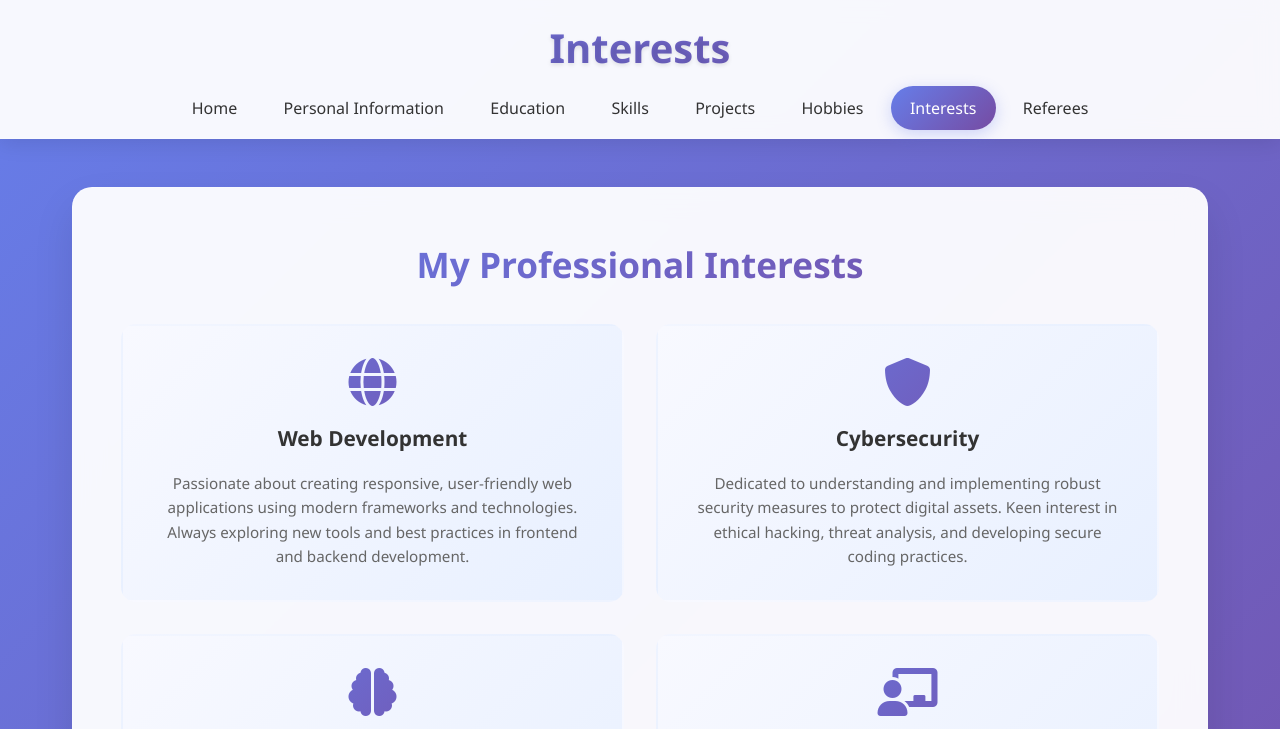
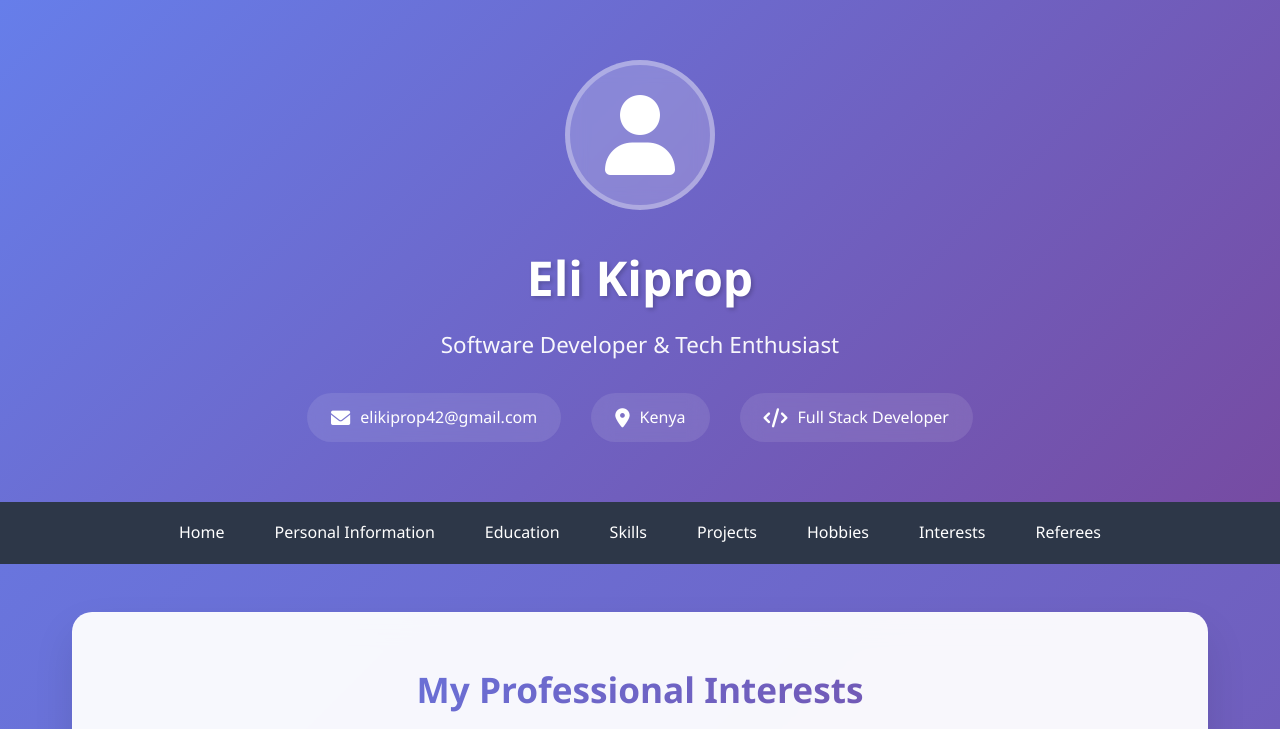
Before and after one commit to elikiprop/cv, a website: page interests.html in a window 1280 px wide. Shown: the top 729 px of the page. Drawn offline with Linux system fonts and the light colour scheme.

Commit message:
Refactor header styles and update layout

```diff
--- a/interests.html
+++ b/interests.html
@@ -24,60 +24,116 @@
             min-height: 100vh;
         }
 
+         /* NEW HEADER STYLES */
         .header {
-            background: rgba(255, 255, 255, 0.95);
+            background: linear-gradient(135deg, #667eea 0%, #764ba2 100%);
+            color: white;
+            padding: 60px 40px;
+            text-align: center;
+        }
+
+        .header-content {
+            max-width: 800px;
+            margin: 0 auto;
+        }
+
+        .profile-img {
+            width: 150px;
+            height: 150px;
+            background: rgba(255,255,255,0.2);
+            border: 5px solid rgba(255,255,255,0.3);
+            border-radius: 50%;
+            display: flex;
+            align-items: center;
+            justify-content: center;
+            margin: 0 auto 30px;
             backdrop-filter: blur(10px);
-            border-bottom: 1px solid rgba(255, 255, 255, 0.2);
-            padding: 1rem 0;
-            position: sticky;
-            top: 0;
-            z-index: 1000;
-            box-shadow: 0 4px 20px rgba(0, 0, 0, 0.1);
+        }
+
+        .profile-img i {
+            font-size: 80px;
+            color: white;
         }
 
         .header h1 {
-            text-align: center;
-            font-size: 2.5rem;
-            margin-bottom: 1rem;
-            background: linear-gradient(135deg, #667eea, #764ba2);
-            -webkit-background-clip: text;
-            -webkit-text-fill-color: transparent;
-            background-clip: text;
+            font-size: 3em;
+            margin-bottom: 10px;
             font-weight: 700;
-            text-shadow: 0 2px 4px rgba(0, 0, 0, 0.1);
+            text-shadow: 2px 2px 4px rgba(0,0,0,0.2);
+        }
+
+        .subtitle {
+            font-size: 1.4em;
+            margin-bottom: 30px;
+            opacity: 0.95;
+            font-weight: 300;
+        }
+
+        .contact-info {
+            display: flex;
+            gap: 30px;
+            justify-content: center;
+            flex-wrap: wrap;
+            margin-top: 30px;
+        }
+
+        .contact-item {
+            display: flex;
+            align-items: center;
+            gap: 10px;
+            background: rgba(255,255,255,0.1);
+            padding: 12px 24px;
+            border-radius: 30px;
+            backdrop-filter: blur(10px);
+            transition: all 0.3s ease;
+        }
+
+        .contact-item:hover {
+            background: rgba(255,255,255,0.2);
+            transform: translateY(-2px);
+        }
+
+        .contact-item i {
+            font-size: 1.2em;
+        }
+
+        /* Navigation Styles */
+        nav {
+            background: #2d3748;
+            padding: 0;
+            position: sticky;
+            top: 0;
+            z-index: 100;
         }
 
         nav ul {
+            list-style: none;
             display: flex;
             justify-content: center;
             flex-wrap: wrap;
-            list-style: none;
-            gap: 0.5rem;
-            padding: 0 1rem;
         }
 
-        nav li a {
+        nav a {
+            color: white;
             text-decoration: none;
-            color: #333;
-            padding: 0.7rem 1.2rem;
-            border-radius: 25px;
+            padding: 18px 25px;
+            display: flex;
+            align-items: center;
+            gap: 8px;
             transition: all 0.3s ease;
             font-weight: 500;
-            position: relative;
-            overflow: hidden;
         }
 
-        nav li a:hover {
-            background: linear-gradient(135deg, #667eea, #764ba2);
-            color: white;
-            transform: translateY(-2px);
-            box-shadow: 0 8px 25px rgba(102, 126, 234, 0.3);
+        nav a:hover {
+            background: #667eea;
         }
 
-        nav li a[href="interests.html"] {
-            background: linear-gradient(135deg, #667eea, #764ba2);
-            color: white;
-            box-shadow: 0 4px 15px rgba(102, 126, 234, 0.3);
+        nav a i {
+            font-size: 1.1em;
+        }
+
+        nav a.active {
+            background: #667eea;
         }
 
         .content {
@@ -276,8 +332,30 @@
     </style>
 </head>
 <body>
-    <div class="header">
-        <h1>Interests</h1>
+    <div class="container">
+        <header class="header">
+            <div class="header-content">
+                <div class="profile-img">
+                    <i class="fas fa-user"></i>
+                </div>
+                <h1>Eli Kiprop</h1>
+                <p class="subtitle">Software Developer & Tech Enthusiast</p>
+                <div class="contact-info">
+                    <div class="contact-item">
+                        <i class="fas fa-envelope"></i>
+                        <span>elikiprop42@gmail.com</span>
+                    </div>
+                    <div class="contact-item">
+                        <i class="fas fa-map-marker-alt"></i>
+                        <span>Kenya</span>
+                    </div>
+                    <div class="contact-item">
+                        <i class="fas fa-code"></i>
+                        <span>Full Stack Developer</span>
+                    </div>
+                </div>
+            </div>
+        </header>
         <nav>
             <ul>
                 <li><a href="index.html">Home</a></li>
```
